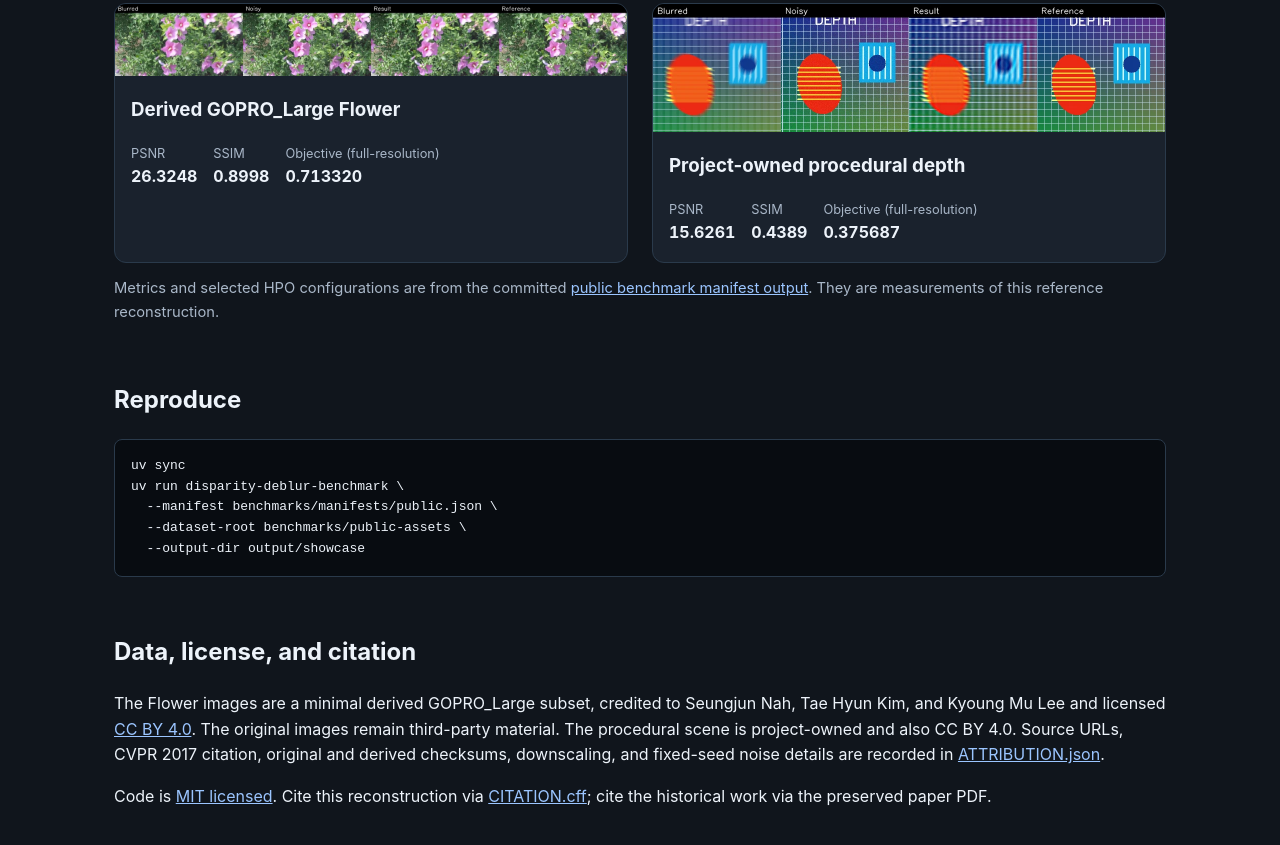
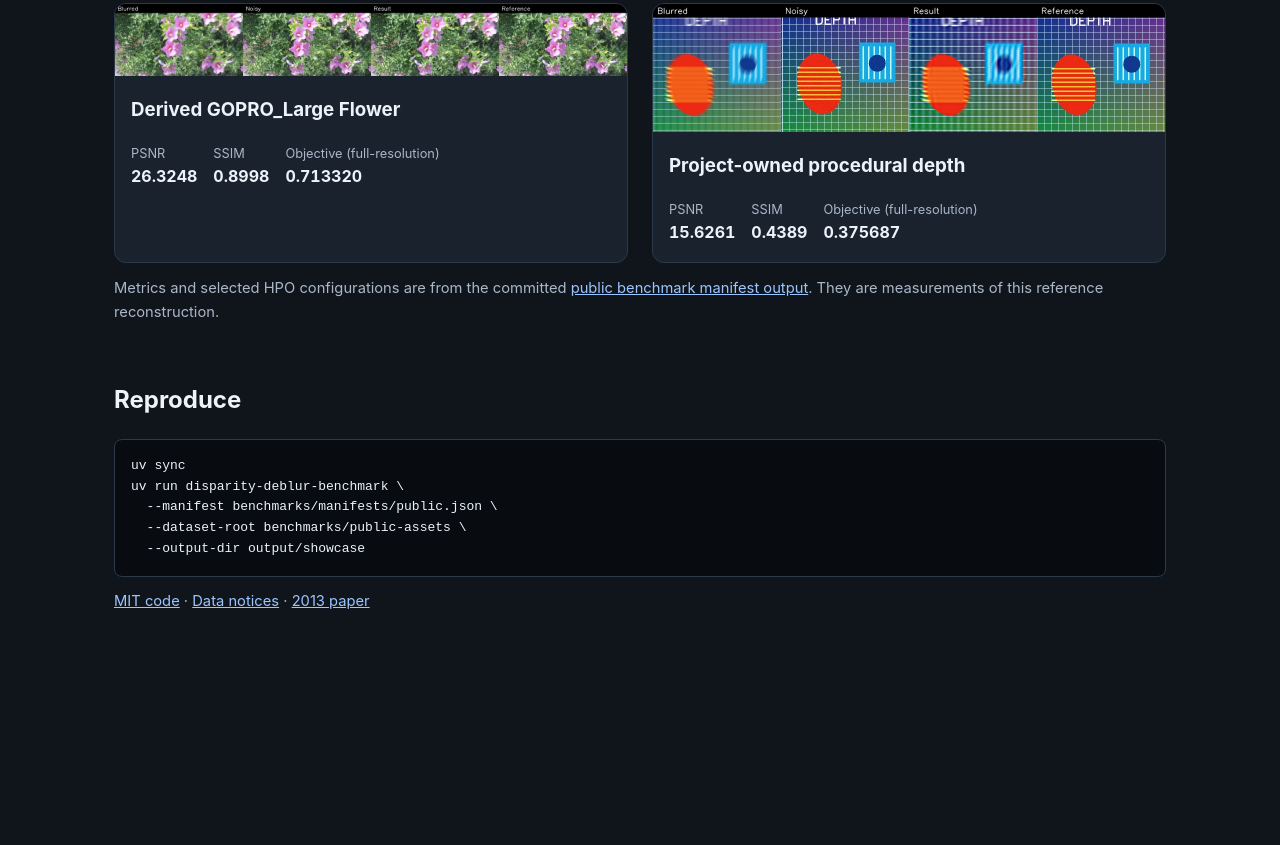
Before and after one commit to hyeonsangjeon/disparity-based-space-vagriant-image-deblurring, a plain HTML site: page docs/index.html in a window 1280 px wide. Shown: the part 584-1429 px from the top of the page. After the commit the page ends 1277 px from the top, so only its background shows below. Drawn offline with Linux system fonts and the light colour scheme.

Commit message:
Reduce Pages citation footer
Co-authored-by: Copilot App <223556219+Copilot@users.noreply.github.com>
Copilot-Session: 4d84fe50-e61b-43fd-94fa-65dd7aba7d69

```diff
--- a/docs/index.html
+++ b/docs/index.html
@@ -65,23 +65,13 @@ uv run disparity-deblur-benchmark \
   --output-dir output/showcase</code></pre>
       </section>
 
-      <section aria-labelledby="data-license">
-        <h2 id="data-license">Data, license, and citation</h2>
-        <p>
-          The Flower images are a minimal derived GOPRO_Large subset, credited to
-          Seungjun Nah, Tae Hyun Kim, and Kyoung Mu Lee and licensed
-          <a href="https://creativecommons.org/licenses/by/4.0/">CC BY 4.0</a>.
-          The original images remain third-party material. The procedural scene is
-          project-owned and also CC BY 4.0. Source URLs, CVPR 2017 citation, original
-          and derived checksums, downscaling, and fixed-seed noise details are recorded
-          in <a href="https://github.com/hyeonsangjeon/disparity-based-space-vagriant-image-deblurring/blob/master/benchmarks/ATTRIBUTION.json">ATTRIBUTION.json</a>.
-        </p>
-        <p>
-          Code is <a href="https://github.com/hyeonsangjeon/disparity-based-space-vagriant-image-deblurring/blob/master/LICENSE">MIT licensed</a>. Cite this reconstruction via
-          <a href="https://github.com/hyeonsangjeon/disparity-based-space-vagriant-image-deblurring/blob/master/CITATION.cff">CITATION.cff</a>; cite the historical work via the
-          preserved paper PDF.
-        </p>
-      </section>
+      <footer class="fine-print">
+        <a href="https://github.com/hyeonsangjeon/disparity-based-space-vagriant-image-deblurring/blob/master/LICENSE">MIT code</a>
+        ·
+        <a href="https://github.com/hyeonsangjeon/disparity-based-space-vagriant-image-deblurring/blob/master/THIRD_PARTY_LICENSES.md">Data notices</a>
+        ·
+        <a href="https://github.com/hyeonsangjeon/disparity-based-space-vagriant-image-deblurring/blob/master/Disparity_Based_Space_Variant_Image_Deblurring.pdf">2013 paper</a>
+      </footer>
     </main>
   </body>
 </html>
```
